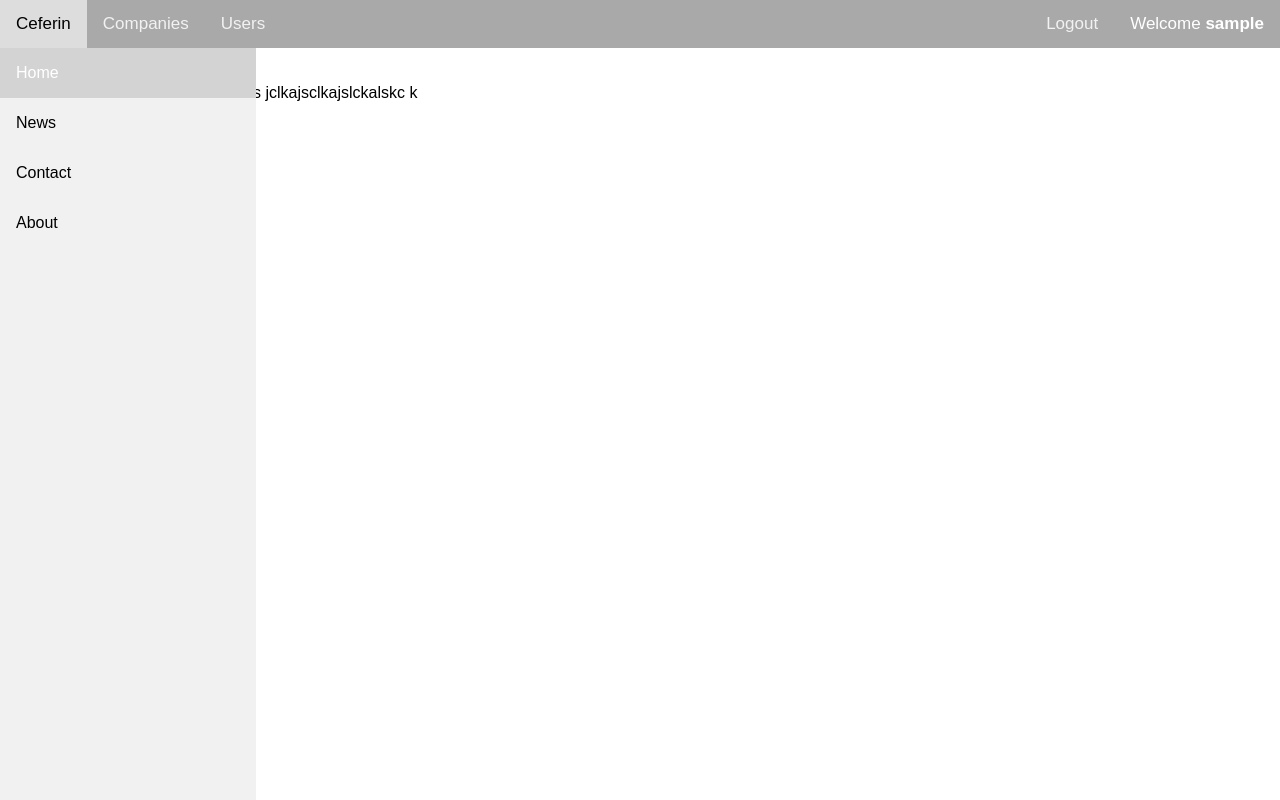
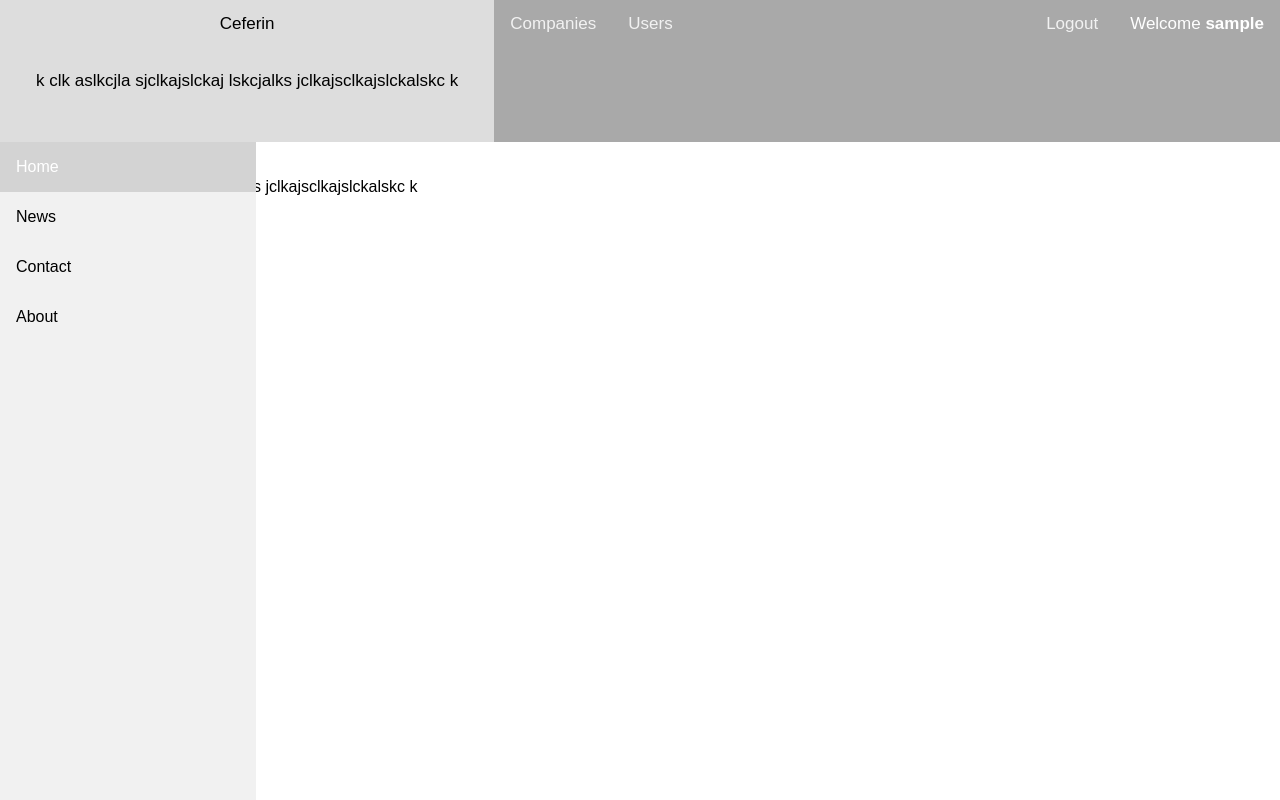
Before and after one commit to jamespeterjacob/realdeal, a React (Create React App) app: page / in a window 1280 px wide. Built offline with nearby package versions, Linux system fonts and the light colour scheme; sample sign-in values are in the browser's storage.

Commit message:
modified:   src/Appheader.js

```diff
--- a/src/Appheader.js
+++ b/src/Appheader.js
@@ -1,6 +1,7 @@
 import { useState, useEffect } from "react";
 import { Link, useLocation, useNavigate } from "react-router-dom";
 import Sidebar from "./Sidebar";
+import Home from "./Home";
 
 const Appheader = () => {
     const [displayusername, displayusernameupdate] = useState('');
@@ -26,7 +27,7 @@ const Appheader = () => {
             {showmenu &&
             <div>
                 <div className="topnav">
-                    <Link className="brand" to={'/realdeal/#home'}>Ceferin</Link>
+                    <Link className="brand" to={'/realdeal/#home'}>Ceferin <Home/></Link>
                     <Link to={'/realdeal/#company'}>Companies</Link>
                     <Link to={'/realdeal/#user'}>Users</Link>
                     <span style={{  }}>Welcome <b>{displayusername}</b></span>
```
